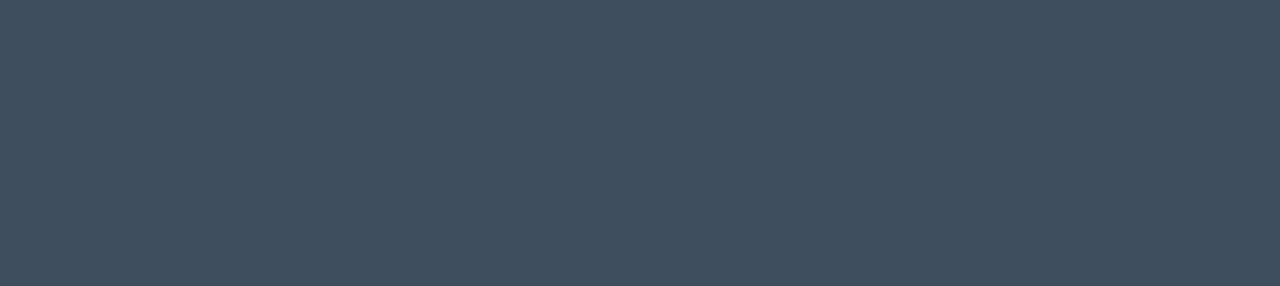
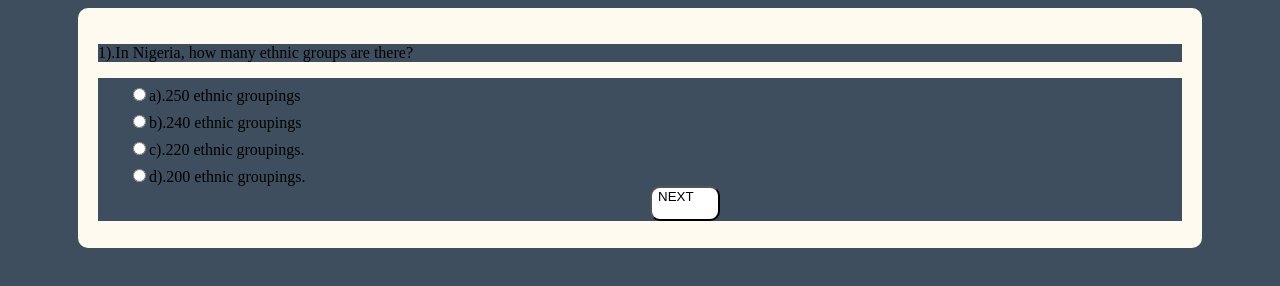
Before and after one commit to Coding-doves/computer-based-test, a plain HTML site: page index.html in a window 1280 px wide. Drawn offline with Linux system fonts and the light colour scheme.

Commit message:
Update cbt.css

```diff
--- a/cbt.css
+++ b/cbt.css
@@ -41,7 +41,9 @@ button{
 }
 
 
-.s-q1, .s-q2, .s-q3, .s-q4, .s-q5,
+.s-q1{ display: blocke; }
+
+.s-q2, .s-q3, .s-q4, .s-q5,
 .s-q6, .s-q7, .s-q8, .s-q9, .s-q10,
 .s-q11, .s-q12, .s-q13, .s-q14, .s-q15,
 .s-q16, .s-q17, .s-q18, .s-q19, .s-q20,
```
